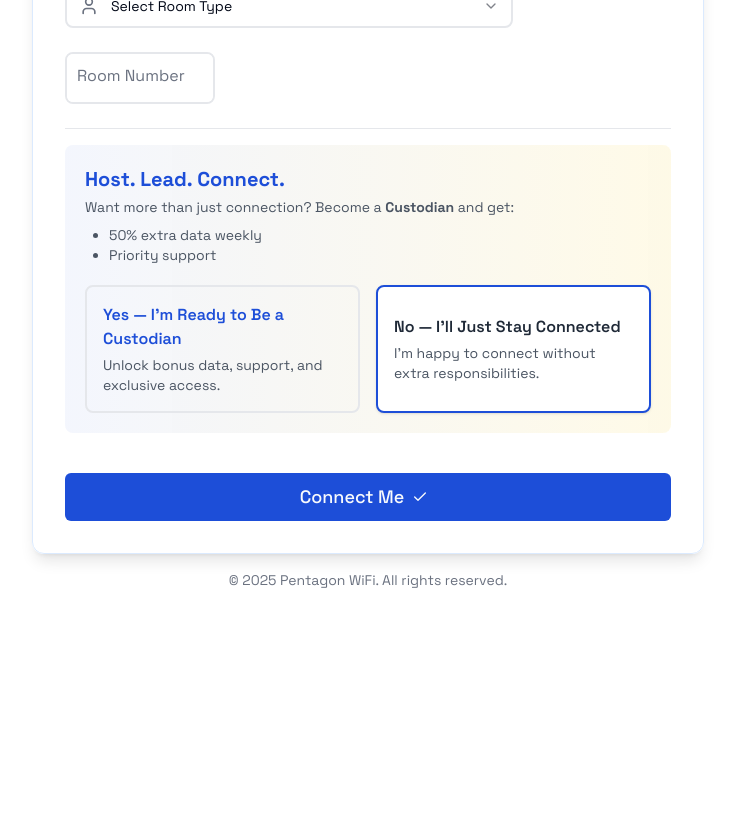
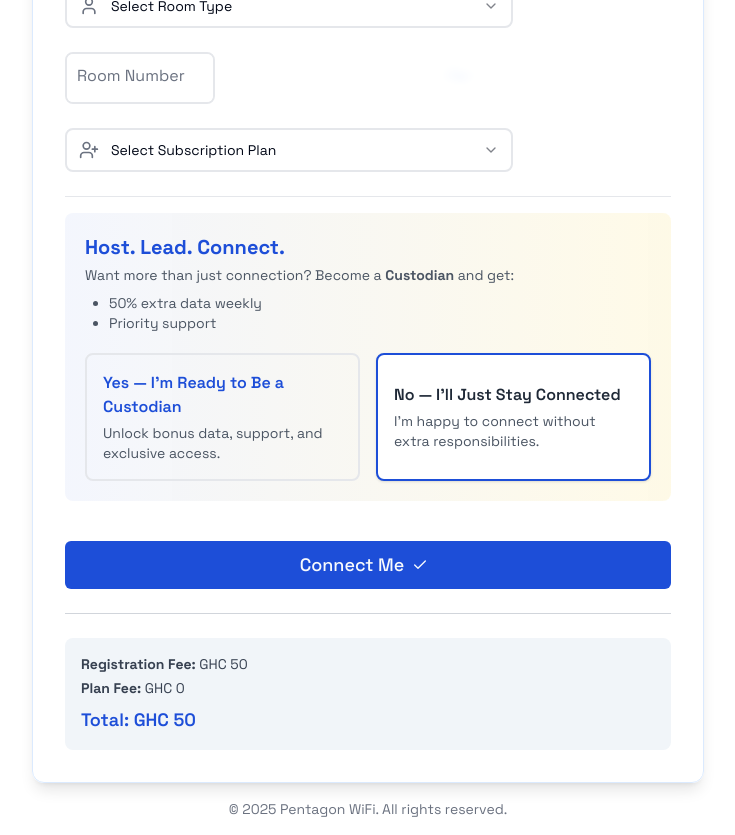
Before and after one commit to Sam-2019/pentagonwifi-connect, a React (Vite) app: page / in a window 1280 px wide. Shown: the part 640-1475 px from the top of the page, without its empty margins (272-1007 px from the left). Before the commit the page ends 1246 px from the top, so only its background shows below. Built offline with nearby package versions, Linux system fonts and the light colour scheme.

Commit message:
feat: add subscription plan selection and total cost calculation in RegistrationForm

```diff
--- a/src/components/RegistrationForm.tsx
+++ b/src/components/RegistrationForm.tsx
@@ -10,32 +10,22 @@ import { Select, SelectContent, SelectItem, SelectTrigger, SelectValue } from "@
 import { Popover, PopoverContent, PopoverTrigger } from "@/components/ui/popover";
 import { Switch } from "@/components/ui/switch";
 import { toast } from 'sonner';
-import { Calendar as CalendarIcon, Check, CircleCheck, CircleX, Mail, MapPin, Phone, Signature, User } from "lucide-react";
+import { Calendar as CalendarIcon, Check, CircleCheck, CircleX, Mail, MapPin, Phone, Signature, User, UserPlus, Wallet } from "lucide-react";
 import { cn } from "@/lib/utils";
 import AnimatedInput from './AnimatedInput';
 import SuccessModal from './SuccessModal';
 
 const formSchema = z.object({
-  fullName: z.string().min(3, {
-    message: "Full name must be at least 3 characters.",
-  }),
-  dateOfBirth: z.date({
-    required_error: "Date of birth is required.",
-  }),
-  phoneNumber: z.string().min(10, {
-    message: "Phone number must be at least 10 digits.",
-  }),
-  email: z.string().email({
-    message: "Invalid email address.",
-  }),
-  blockCourt: z.string({
-    required_error: "Please select a block or court.",
-  }),
-  roomType: z.string({
-    required_error: "Please select a room type.",
-  }),
-  roomNumber: z.string().min(1, {
-    message: "Room number is required.",
+  fullName: z.string().min(3, { message: "Full name must be at least 3 characters." }),
+  dateOfBirth: z.date({ required_error: "Date of birth is required." }),
+  phoneNumber: z.string().min(10, { message: "Phone number must be at least 10 digits." }),
+  email: z.string().email({ message: "Invalid email address." }),
+  blockCourt: z.string({ required_error: "Please select a block or court." }),
+  roomType: z.string({ required_error: "Please select a room type." }),
+  roomNumber: z.string().min(1, { message: "Room number is required." }),
+  // subscriptionPlan: z.enum(["daily", "weekly", "monthly"], { required_error: "Select a plan." }),
+  subscriptionPlan: z.enum(["daily", "weekly", "monthly"], {
+    required_error: "Please select a subscription plan.",
   }),
   isCustodian: z.boolean().default(false),
 });
@@ -57,11 +47,24 @@ const RegistrationForm: React.FC = () => {
       blockCourt: "",
       roomType: "",
       roomNumber: "",
+      subscriptionPlan: undefined,
       isCustodian: false,
     },
   });
 
   const watchIsCustodian = form.watch("isCustodian");
+  const subscriptionPlan = form.watch("subscriptionPlan");
+
+  const planPrices: Record<FormValues["subscriptionPlan"], number> = {
+    daily: 20,
+    weekly: 50,
+    monthly: 100,
+  };
+
+  const registrationFee = 50;
+  const planFee = planPrices[subscriptionPlan] ?? 0;
+  const totalCost = registrationFee + planFee;
+
 
   // Validate full name with regex (letters, spaces, hyphens, and apostrophes)
   const validateName = (name: string) => {
@@ -368,6 +371,38 @@ const RegistrationForm: React.FC = () => {
             )}
           />
 
+
+        {/* Subscription Plan */}
+        <FormField
+            control={form.control}
+            name="subscriptionPlan"
+            render={({ field }) => (
+              <FormItem className="form-field-animation">
+                <div className="relative max-w-md">
+                  <div className="flex items-center border-2 rounded-lg overflow-hidden border-gray-200 focus-within:border-primary transition-colors">
+
+                    {/* Icon inside the input box */}
+                    <div className="pl-3 text-gray-500">
+                      <UserPlus className="h-5 w-5" />
+                    </div>
+
+                    {/* Select dropdown */}
+                    <Select onValueChange={field.onChange} value={field.value}>
+                      <SelectTrigger className="w-full border-none shadow-none focus:ring-0 focus:outline-none px-3 py-3 bg-transparent">
+                        <SelectValue placeholder="Select Subscription Plan" />
+                      </SelectTrigger>
+                      <SelectContent className="bg-white z-[100]">
+                        <SelectItem value="daily">Daily (GHC 20)</SelectItem>
+                        <SelectItem value="weekly">Weekly (GHC 50)</SelectItem>
+                        <SelectItem value="monthly">Monthly (GHC 100)</SelectItem>
+                      </SelectContent>
+                    </Select>
+                  </div>
+                </div>
+              </FormItem>
+            )}
+          />
+
           {/* Be a Custodian */}
 <div className="pt-4 border-t border-gray-200">
   <div className="bg-gradient-to-r from-primary/5 to-accent/10 p-5 rounded-lg space-y-5">
@@ -439,6 +474,16 @@ const RegistrationForm: React.FC = () => {
               <Check className="h-5 w-5 mr-2" />
             </Button>
           </div>
+
+          <div className="pt-6 border-t border-gray-300 mt-6">
+            <div className="bg-muted p-4 rounded-lg flex flex-col gap-1 text-gray-700 text-sm">
+              <p><strong>Registration Fee:</strong> GHC 50</p>
+              <p><strong>Plan Fee:</strong> GHC {planFee}</p>
+              <p className="text-lg font-semibold text-primary mt-1">
+                Total: GHC {totalCost}
+              </p>
+            </div>
+          </div>
         </form>
       </Form>
       {/* ss */}
```
